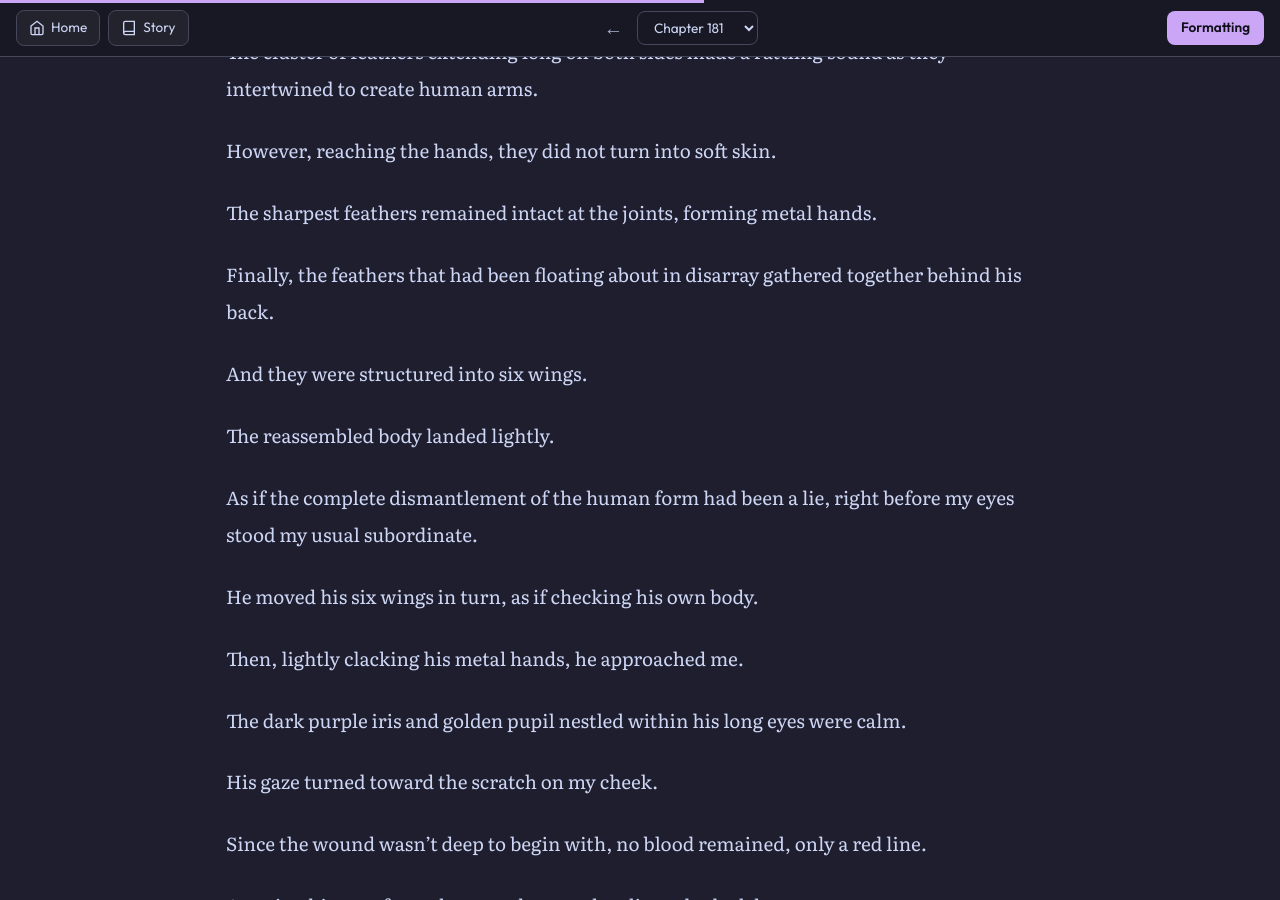
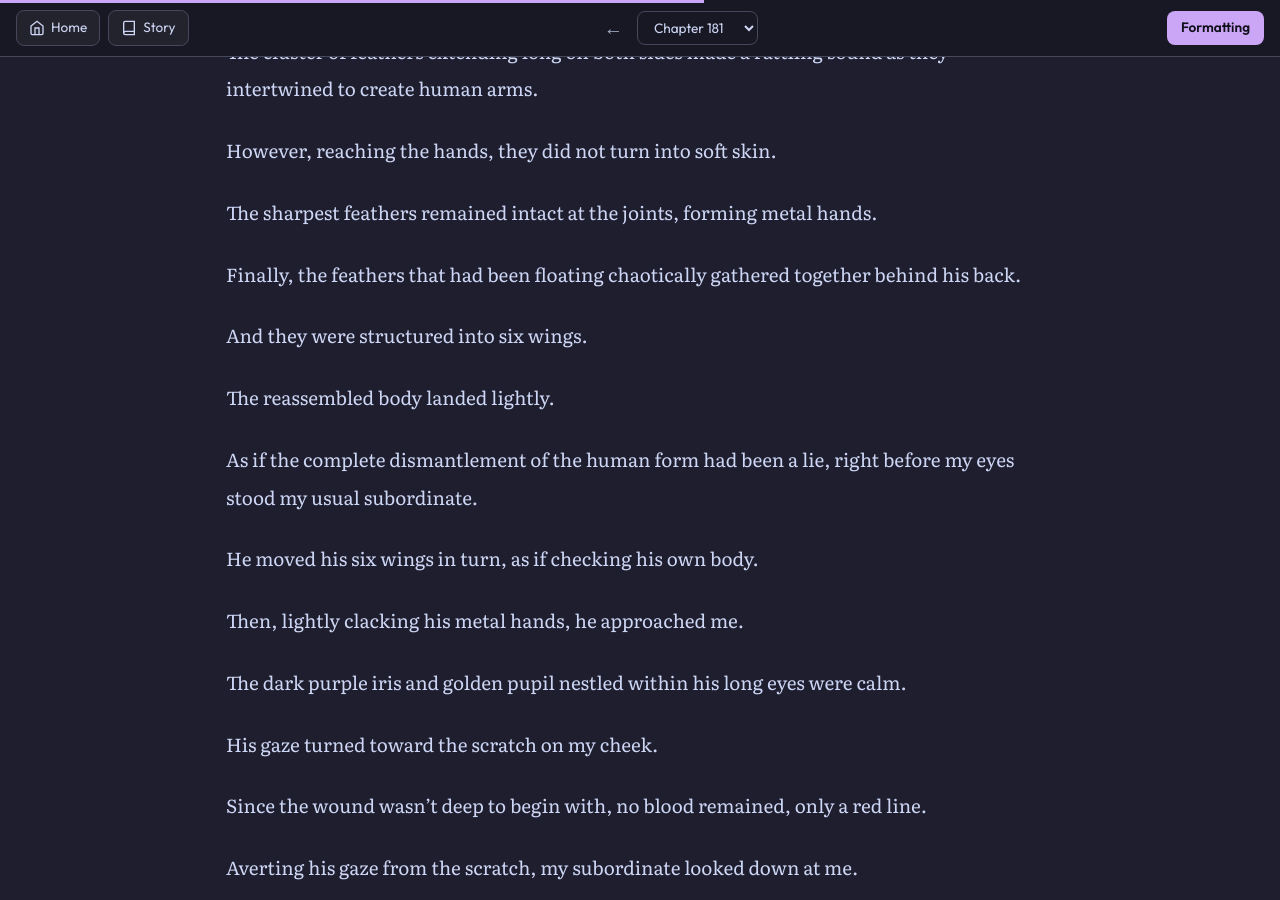
Before and after one commit to soleumn/soleumn.github.io, a Jekyll site: the page built from _chapters/eoshinki/ch181.md, in a window 1280 px wide and 900 px high, scrolled down 7554 px. Built offline with Jekyll 4.4.1, drawn with Linux system fonts in a browser that asks for light colours; comment, search, counter and statistics services are not loaded.

Commit message:
Edit Chapter 181 (via site)

```diff
--- a/_chapters/eoshinki/ch181.md
+++ b/_chapters/eoshinki/ch181.md
@@ -220,7 +220,7 @@ However, reaching the hands, they did not turn into soft skin.
 
 The sharpest feathers remained intact at the joints, forming metal hands.
 
-Finally, the feathers that had been floating about in disarray gathered together behind his back.
+Finally, the feathers that had been floating chaotically gathered together behind his back.
 
 And they were structured into six wings.
 
```
